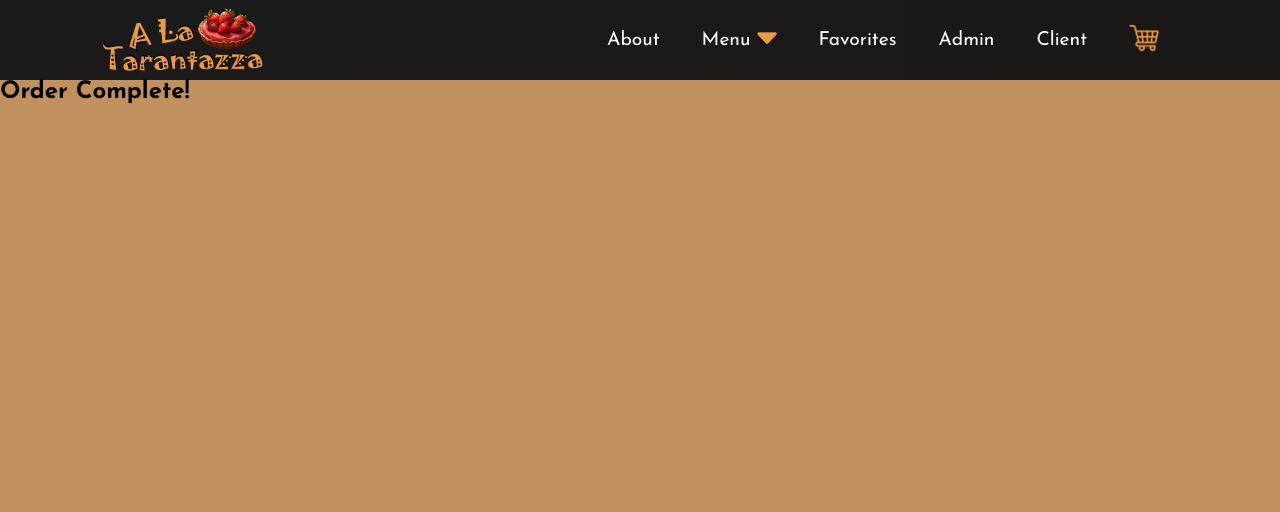
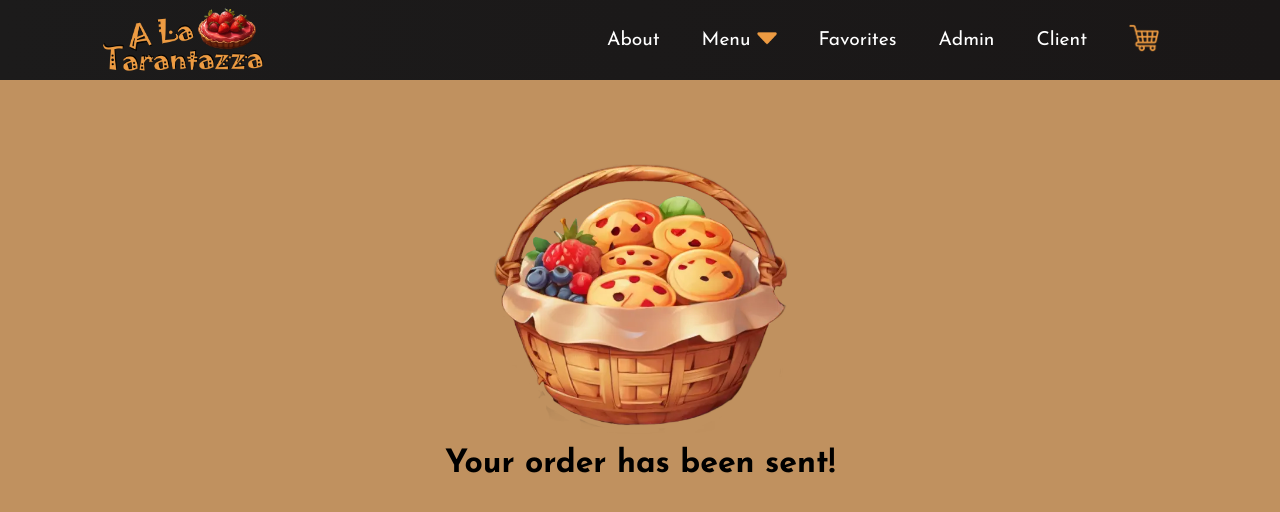
Before and after one commit to astrahalora/a-la-tarantazza, a React (Vite) app in the folder client/: page /order-complete in a window 1280 px wide. Shown: the top 512 px of the page. Built offline with nearby package versions, Linux system fonts and the light colour scheme; no server answers.

Commit message:
Add order complete page

```diff
--- a/client/src/pages/OrderComplete/OrderComplete.css
+++ b/client/src/pages/OrderComplete/OrderComplete.css
@@ -0,0 +1,12 @@
+.order-complete {
+    margin-top: 4rem;
+    text-align: center;
+}
+
+.order-basket-img {
+    width: 300px;
+}
+
+.order-complete h2 {
+    font-size: 32px;
+}
--- a/client/src/pages/OrderComplete/OrderComplete.jsx
+++ b/client/src/pages/OrderComplete/OrderComplete.jsx
@@ -1,9 +1,11 @@
+import basket from "../../img/basket.webp";
 import "./OrderComplete.css";
 
 export default function OrderComplete() {
     return (
-        <div>
-            <h2>Order Complete!</h2>
+        <div className="order-complete">
+            <img src={basket} alt="Basket" className="order-basket-img" />
+            <h2>Your order has been sent!</h2>
         </div>
     )
 }
```
Also changed, not shown: client/src/img/basket.webp (added).
